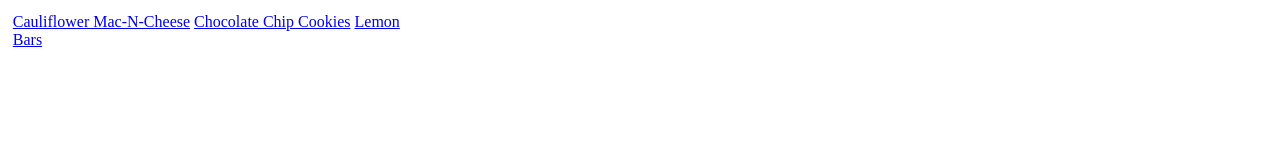
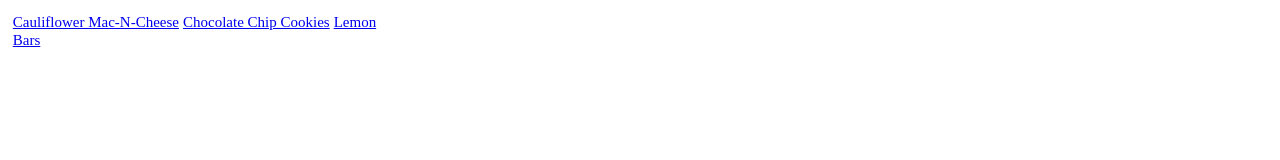
Before and after one commit to saskiaslater/tp8, a plain HTML site: page index.html in a window 1280 px wide. Shown: the top 160 px of the page. Drawn offline with Linux system fonts and the light colour scheme.

Commit message:
final css changes

```diff
--- a/styles.css
+++ b/styles.css
@@ -13,6 +13,24 @@ div {
   display: block;
   width: 100vw;
   padding: 1vw;
+}
+
+#r1 {
+  font-family: "Cookbook Title";
+  border-color: black;
+  font-size: 15px;
+}
+
+#r2 {
+  font-family: "Cookbook Title";
+   border-color: black;
+    font-size: 15px;
+}
+
+#r3 {
+  font-family: "Cookbook Title";
+   border-color: black;
+    font-size: 15px;
 }
 
 h1 {
```
